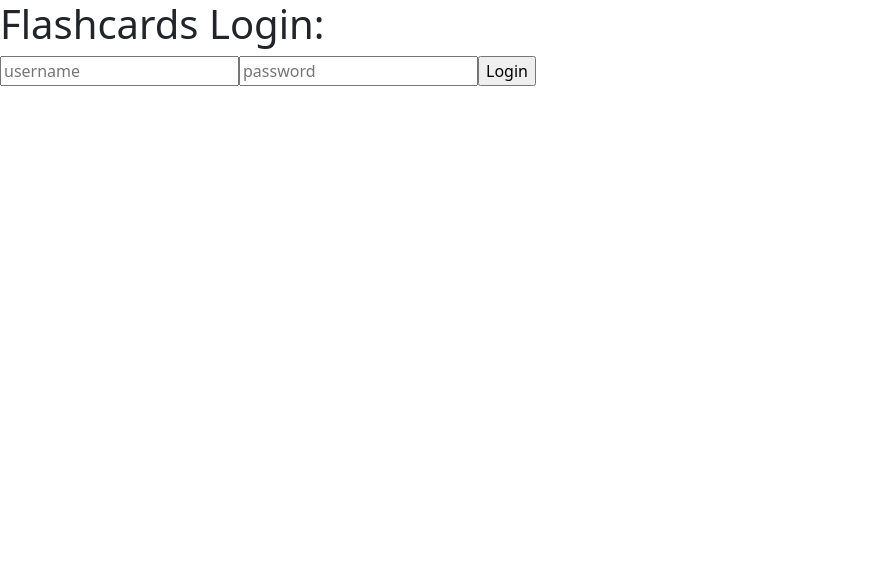
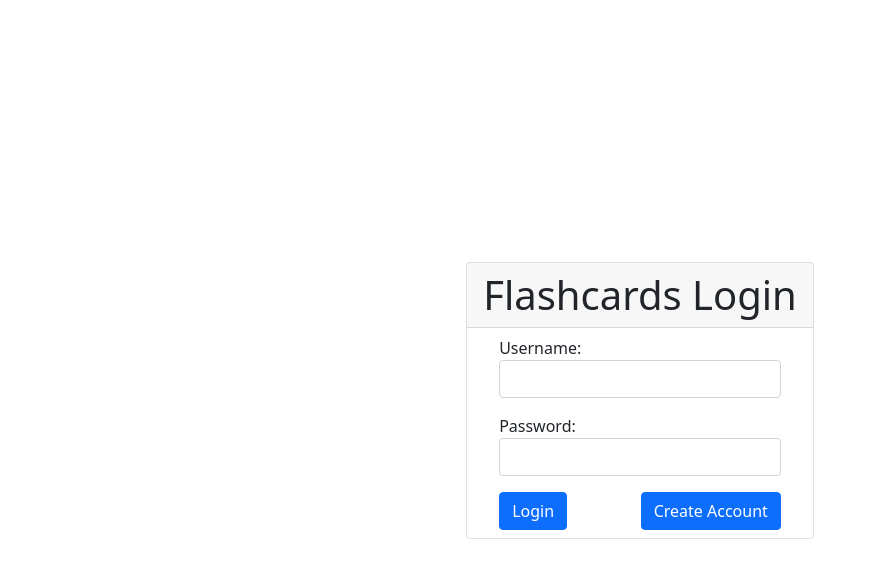
Before and after one commit to sudo-dco/flashcards, a React app: page / in a window 1280 px wide. Shown: the top 578 px of the page, without its empty margins (0-877 px from the left). Built offline with nearby package versions, Linux system fonts and the light colour scheme.

Commit message:
add bootstrap css and enter key listener

```diff
--- a/src/Login.jsx
+++ b/src/Login.jsx
@@ -18,7 +18,7 @@ const Login = ({ changeAuth }) => {
             })
             .then((response) => {
                 if (response.data.isAuthenticated) {
-                    changeAuth(true);
+                    changeAuth(response.data.user, response.data.isAuthenticated);
                     history.push("/home");
                 }
             })
@@ -40,13 +40,32 @@ const Login = ({ changeAuth }) => {
         }
     };
 
+    const handleEnter = (e) => {
+        if (e.code === "Enter") {
+            handleLogin(e);
+        };
+    };
+
     return (
-        <form onSubmit={handleLogin} onChange={handleInput}>
-            <h1>Flashcards Login:</h1>
-            <input type="text" name="username" placeholder="username" value={username} />
-            <input type="password" name="password" placeholder="password" value={password} />
-            <input type="submit" value="Login" />
-        </form>
+        <div className="h-100 d-flex align-items-center justify-content-center">
+            <div className="card">
+                <h1 className="card-header text-center">Flashcards Login</h1>
+                <form className="m-2" onSubmit={handleLogin} onKeyPress={handleEnter}>
+                    <div className="mb-3 ms-4 me-4">
+                        <label htmlFor="username" className="form-label mb-0">Username:</label>
+                        <input type="text"className="form-control" name="username" value={username} onChange={handleInput}/>
+                    </div>
+                    <div className="mb-3 ms-4 me-4">
+                        <label htmlFor="password" className="form-label mb-0">Password:</label>
+                        <input type="password" className="form-control" name="password" value={password} onChange={handleInput}/>
+                    </div>
+                    <div className="d-flex justify-content-between ms-4 me-4">
+                        <input type="submit" className="btn btn-primary text-center" value="Login" />
+                        <input type="button" className="btn btn-primary" value="Create Account" onClick={() => {history.push("/signup")}}/>
+                    </div>
+                </form>
+            </div>
+        </div>
     )
 }
 
```
